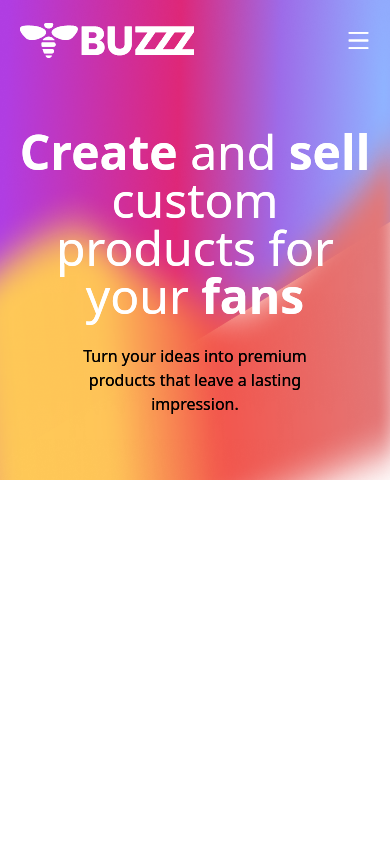
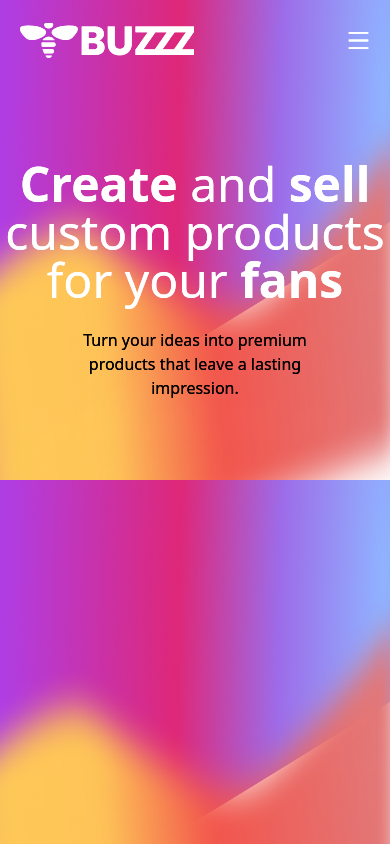
Before and after one commit to best2025j/Buzzz-design, a React (Create React App) app: page /home in a window 390 px wide. Shown: the top 844 px of the page. Built offline with nearby package versions, Linux system fonts and the light colour scheme.

Commit message:
hero responsiveness fixed

```diff
--- a/src/components/Layout/Hero.jsx
+++ b/src/components/Layout/Hero.jsx
@@ -2,29 +2,48 @@ import React from "react";
 import img1 from "../../Assets/Group 1000001621.png";
 import img2 from "../../Assets/header-pic.png";
 
-
 const Hero = () => {
   return (
-    <div className="w-full h-screen">
+    <div className="">
       <img src={img1} alt="" className="w-full md:h-screen h-[30rem]" />
-      <div className="md:flex absolute h-full w-[90%] top-0 left-0 right-0 mx-auto md:mx-0">
-        <div className="md:pt-[10rem] text-center md:text-start pt-[8rem] relative md:left-[6rem] z-10 space-y-6">
-          <h1 className="text-5xl md:w-[40%] text-white  md:mx-0 mx-auto">
+      <div className="flex items-center justify-between absolute top-0 w-full">
+        <div className="sm:pl-14 space-y-6 text-center sm:text-start pt-40 sm:pt-0">
+          <h1 className="text-5xl sm:w-[18rem] lg:w-[26rem] text-white">
             <b>Create</b> and <b>sell</b> custom products for your <b>fans</b>
           </h1>
-          <p className="w-[18rem] md:mx-0 mx-auto">
+          <p className="w-[18rem] text-center sm:text-start mx-auto sm:mx-0">
             Turn your ideas into premium products that leave a lasting
             impression.
           </p>
         </div>
-        <img
-          src={img2}
-          alt=""
-          className="hidden md:block md:w-[60%] lg-w-[80%] md:h-screen left-80 absolute"
-        />
+        <div className="w-full h-screen sm:block hidden">
+          <img
+            src={img2}
+            alt=""
+            className=" sm:w-[50%] sm:h-[73vh] md:h-screen md:w-[60%] lg:w-[65%]  absolute top-0 "
+          />
+        </div>
       </div>
     </div>
   );
 };
 
 export default Hero;
+// {
+//   /* <div className="md:flex absolute h-full w-[90%] top-0 left-0 right-0 mx-auto md:mx-0">
+//       <div className="md:pt-[10rem] text-center md:text-start pt-[8rem] relative lg:left-[6rem] md:left-[4rem] z-10 space-y-6">
+//         <h1 className="text-5xl md:w-[40%] text-white  md:mx-0 mx-auto">
+//           <b>Create</b> and <b>sell</b> custom products for your <b>fans</b>
+//         </h1>
+//         <p className="w-[18rem] md:mx-0 mx-auto">
+//           Turn your ideas into premium products that leave a lasting
+//           impression.
+//         </p>
+//       </div>
+//       <img
+//         src={img2}
+//         alt=""
+//         className="hidden md:block md:w-[70%] md:h-screen lg:w-[75%] left-80 absolute"
+//       />
+//     </div> */
+// }
--- a/src/index.css
+++ b/src/index.css
@@ -9,6 +9,6 @@ html {
 
 @layer base {
   body {
-    @apply select-none overflow-x-hidden;
+    /* @apply select-none ; */
   }
 }
```
